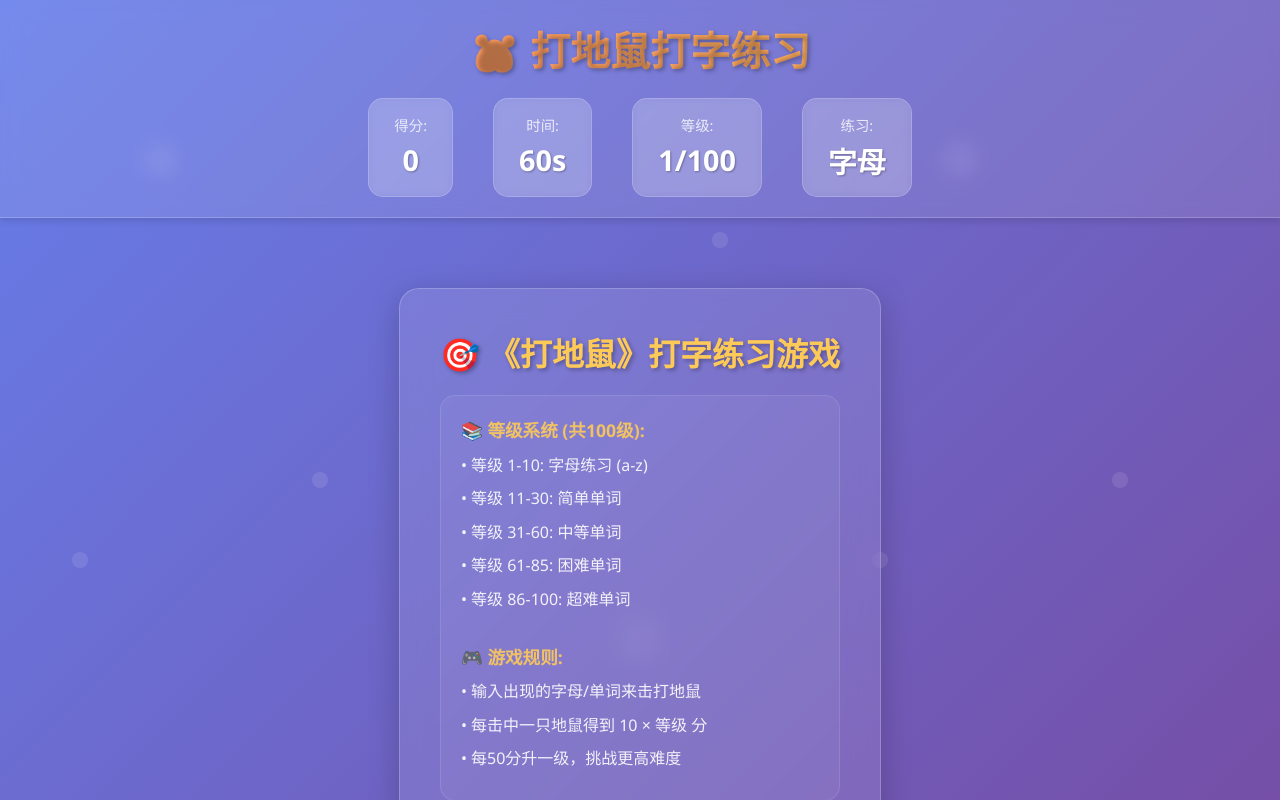
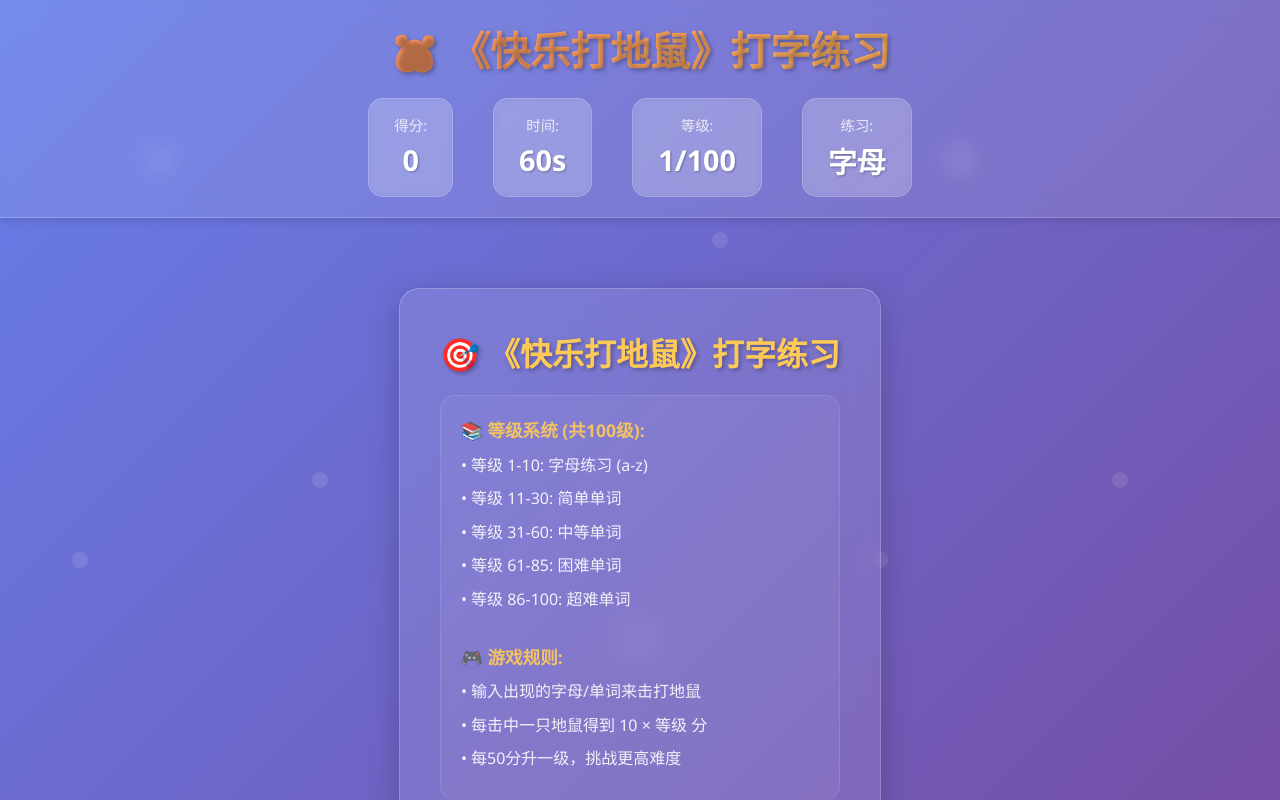
Before and after one commit to wcsee/typing-game, a React (Create React App) app in the folder frontend/: page / in a window 1280 px wide. Shown: the top 800 px of the page. Built offline with nearby package versions, Linux system fonts and the light colour scheme.

Commit message:
updated title

```diff
--- a/frontend/src/App.tsx
+++ b/frontend/src/App.tsx
@@ -198,7 +198,7 @@ function App() {
   return (
     <div className="App">
       <div className="game-header">
-        <h1>🐹 打地鼠打字练习</h1>
+        <h1>🐹 《快乐打地鼠》打字练习</h1>
         <div className="game-stats">
           <div className="stat">
             <span className="stat-label">得分:</span>
@@ -227,7 +227,7 @@ function App() {
       <div className="game-area">
         {!gameStarted && !gameOver && (
           <div className="game-start">
-            <h2>🎯 《打地鼠》打字练习游戏</h2>
+            <h2>🎯 《快乐打地鼠》打字练习</h2>
             <div className="game-rules">
               <p><strong>📚 等级系统 (共100级):</strong></p>
               <p>• 等级 1-10: 字母练习 (a-z)</p>
```
